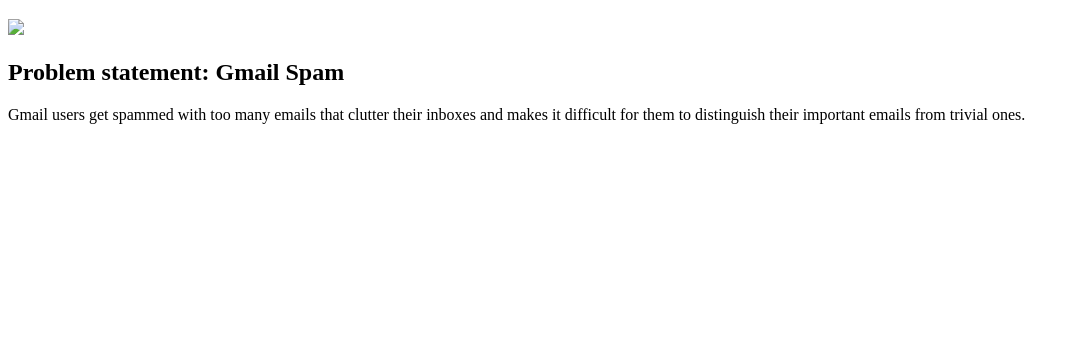
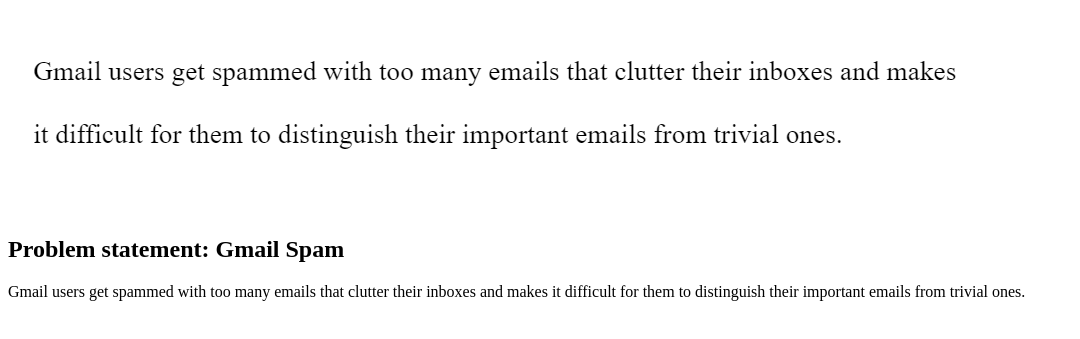
Before and after one commit to WynterS04/WynterS04.github.io, a plain HTML site: page index.html in a window 1280 px wide. Shown: the part 61-400 px from the top of the page, without its empty margins (0-1080 px from the left). Drawn offline with Linux system fonts and the light colour scheme.

Commit message:
Update index.html

```diff
--- a/index.html
+++ b/index.html
@@ -6,7 +6,7 @@
   <body>
     <h1>Wynter Stroman</h1>
     <section class="assign">
-      <img src="images/problem-statement.jpg"/>
+      <img src="images/Problem Statement.png"/>
       <section class="assign-det">
         <h2>Problem statement: Gmail Spam</h2>
         <p>
```
